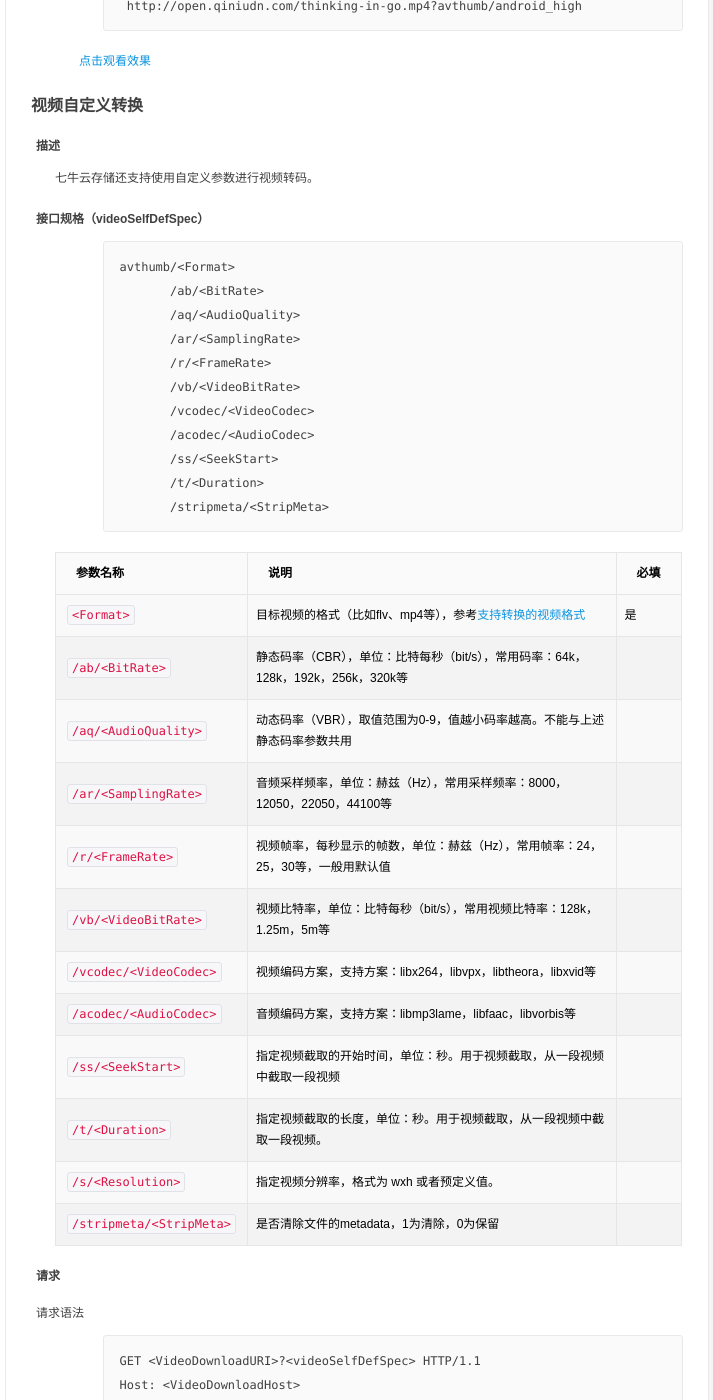
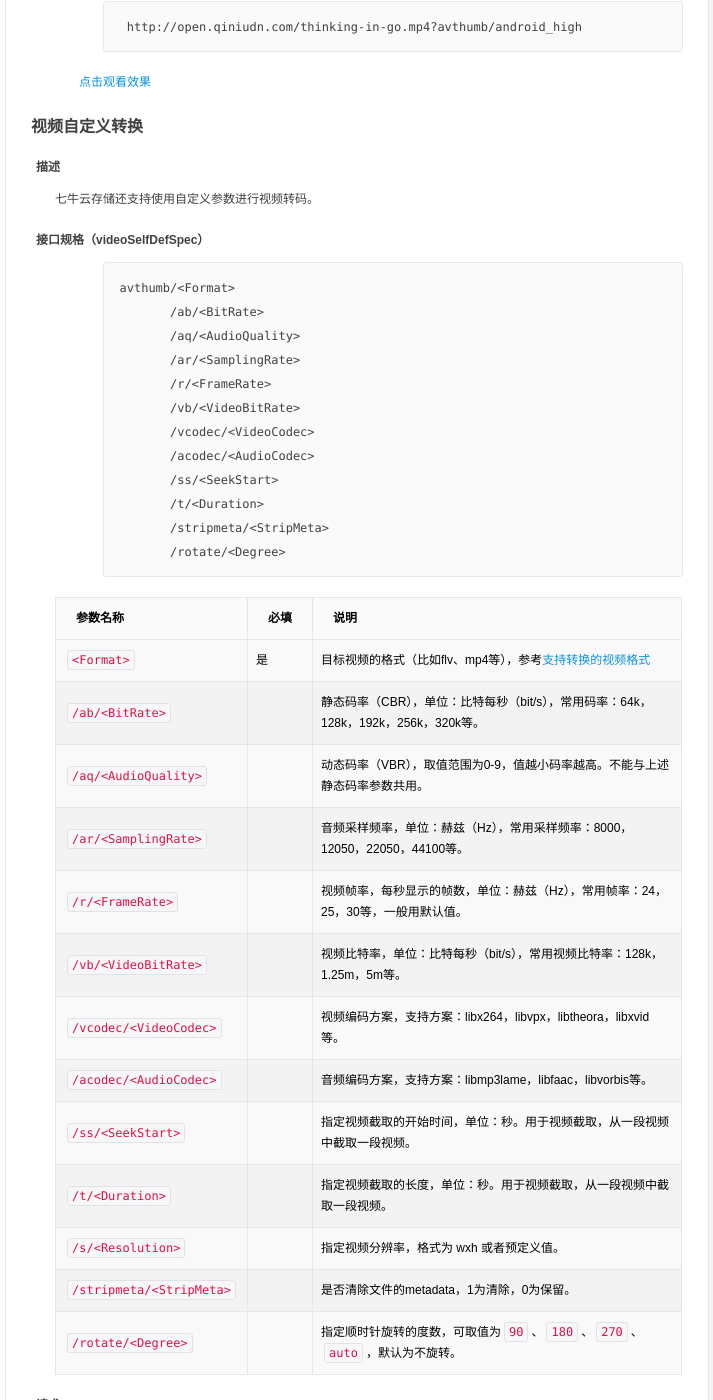
Before and after one commit to qiniu/developer.qiniu.com, a Jekyll site: the page built from docs/v6/api/reference/fop/av/avthumb.md, in a window 1280 px wide and 1400 px high, scrolled down 3351 px. Shown: the whole window, without its empty margins (412-1125 px from the left). Built offline with Jekyll 4.4.1, drawn with Linux system fonts in a browser that asks for light colours; nearby versions of some CDN libraries; library files that are not in the unit come from our copies; some of the changed text lies outside the part shown.

Commit message:
添加/rotate参数。

````diff
--- a/docs/v6/api/reference/fop/av/avthumb.md
+++ b/docs/v6/api/reference/fop/av/avthumb.md
@@ -26,13 +26,13 @@ avthumb/<Format>
        /ar/<SamplingRate>
 ```
 
-参数名称             | 说明                                                                | 必填
-:------------------- | :------------------------------------------------------------------ | :-----
-`<Format>`           | 目标音频的格式（比如mp3、aac、m4a等），参考[支持转换的音频格式](http://ffmpeg.org/general.html#Audio-Codecs) | 是
-`/ab/<BitRate>`      | 静态码率（CBR），单位：比特每秒（bit/s），常用码率：64k，128k，192k，256k，320k等 |
-`/aq/<AudioQuality>` | 动态码率（VBR），取值范围为0-9，值越小码率越高。不能与上述静态码率参数共用 |
-`/ar/<SamplingRate>` | 音频采样频率，单位：赫兹（Hz），常用采样频率：8000，12050，22050，44100等 |
-<a id="audio-strip-meta"></a>`/stripmeta/<StripMeta>` | 是否清除文件的metadata，1为清除，0为保留 |
+参数名称             | 必填 | 说明
+:------------------- | :--- | :---------------------------------------------------------------
+`<Format>`           | 是   | 目标音频的格式（比如mp3、aac、m4a等），参考[支持转换的音频格式](http://ffmpeg.org/general.html#Audio-Codecs)。
+`/ab/<BitRate>`      |      | 静态码率（CBR），单位：比特每秒（bit/s），常用码率：64k，128k，192k，256k，320k等。
+`/aq/<AudioQuality>` |      | 动态码率（VBR），取值范围为0-9，值越小码率越高。不能与上述静态码率参数共用。
+`/ar/<SamplingRate>` |      | 音频采样频率，单位：赫兹（Hz），常用采样频率：8000，12050，22050，44100等。
+<a id="audio-strip-meta"></a>`/stripmeta/<StripMeta>` | 是否清除文件的metadata，1为清除，0为保留。
 
 <a id="audio-request"></a>
 ### 请求
@@ -200,22 +200,24 @@ avthumb/<Format>
        /ss/<SeekStart>
        /t/<Duration>
        /stripmeta/<StripMeta>
+       /rotate/<Degree>
 ```
 
-参数名称                | 说明                                                                | 必填
-:---------------------- | :------------------------------------------------------------------ | :-----
-`<Format>`              | 目标视频的格式（比如flv、mp4等），参考[支持转换的视频格式](http://ffmpeg.org/general.html#File-Formats) | 是
-`/ab/<BitRate>`         | 静态码率（CBR），单位：比特每秒（bit/s），常用码率：64k，128k，192k，256k，320k等 |
-`/aq/<AudioQuality>`    | 动态码率（VBR），取值范围为0-9，值越小码率越高。不能与上述静态码率参数共用 |
-`/ar/<SamplingRate>`    | 音频采样频率，单位：赫兹（Hz），常用采样频率：8000，12050，22050，44100等 |
-`/r/<FrameRate>`        | 视频帧率，每秒显示的帧数，单位：赫兹（Hz），常用帧率：24，25，30等，一般用默认值 |
-`/vb/<VideoBitRate>`    | 视频比特率，单位：比特每秒（bit/s），常用视频比特率：128k，1.25m，5m等 |
-`/vcodec/<VideoCodec>`  | 视频编码方案，支持方案：libx264，libvpx，libtheora，libxvid等 |
-`/acodec/<AudioCodec>`  | 音频编码方案，支持方案：libmp3lame，libfaac，libvorbis等 |
-`/ss/<SeekStart>`       | 指定视频截取的开始时间，单位：秒。用于视频截取，从一段视频中截取一段视频 |
-`/t/<Duration>`         | 指定视频截取的长度，单位：秒。用于视频截取，从一段视频中截取一段视频。 |
-`/s/<Resolution>`       | 指定视频分辨率，格式为 wxh 或者预定义值。 |
-<a id="video-strip-meta"></a>`/stripmeta/<StripMeta>` | 是否清除文件的metadata，1为清除，0为保留 |
+参数名称                | 必填 | 说明
+:---------------------- | :--- | :---------------------------------------------------------------
+`<Format>`              | 是   | 目标视频的格式（比如flv、mp4等），参考[支持转换的视频格式](http://ffmpeg.org/general.html#File-Formats)
+`/ab/<BitRate>`         |      | 静态码率（CBR），单位：比特每秒（bit/s），常用码率：64k，128k，192k，256k，320k等。
+`/aq/<AudioQuality>`    |      | 动态码率（VBR），取值范围为0-9，值越小码率越高。不能与上述静态码率参数共用。
+`/ar/<SamplingRate>`    |      | 音频采样频率，单位：赫兹（Hz），常用采样频率：8000，12050，22050，44100等。
+`/r/<FrameRate>`        |      | 视频帧率，每秒显示的帧数，单位：赫兹（Hz），常用帧率：24，25，30等，一般用默认值。
+`/vb/<VideoBitRate>`    |      | 视频比特率，单位：比特每秒（bit/s），常用视频比特率：128k，1.25m，5m等。
+`/vcodec/<VideoCodec>`  |      | 视频编码方案，支持方案：libx264，libvpx，libtheora，libxvid等。
+`/acodec/<AudioCodec>`  |      | 音频编码方案，支持方案：libmp3lame，libfaac，libvorbis等。
+`/ss/<SeekStart>`       |      | 指定视频截取的开始时间，单位：秒。用于视频截取，从一段视频中截取一段视频。
+`/t/<Duration>`         |      | 指定视频截取的长度，单位：秒。用于视频截取，从一段视频中截取一段视频。
+`/s/<Resolution>`       |      | 指定视频分辨率，格式为 wxh 或者预定义值。
+<a id="video-strip-meta"></a>`/stripmeta/<StripMeta>` |      | 是否清除文件的metadata，1为清除，0为保留。
+<a id="video-rotate"></a>`/rotate/<Degree>` |      | 指定顺时针旋转的度数，可取值为`90`、`180`、`270`、`auto`，默认为不旋转。
 
 <a id="video-request"></a>
 ### 请求
````
Also changed, not shown: docs/v6/api/reference/fop/av/vframe.md (+8 -6 lines).
